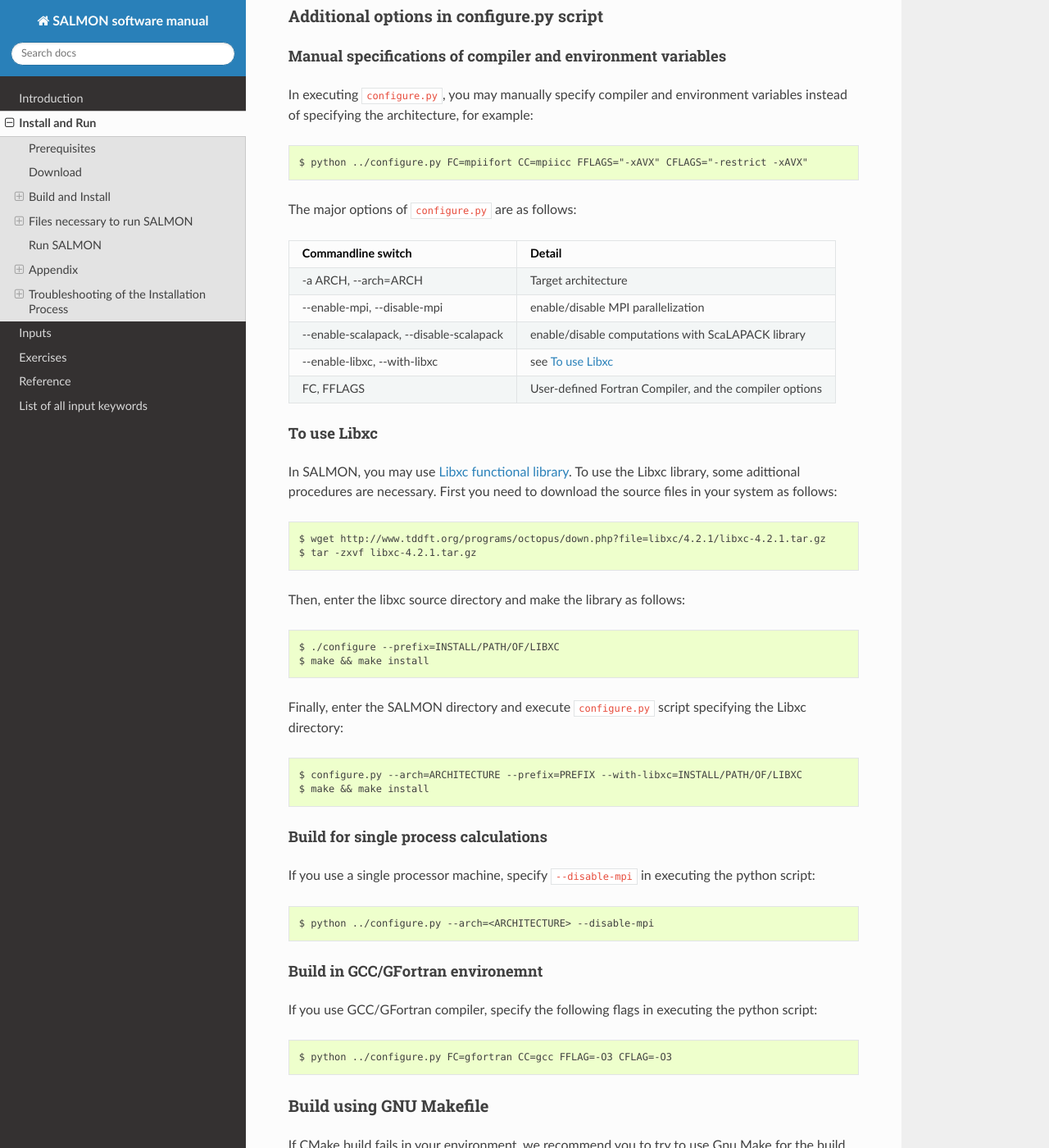
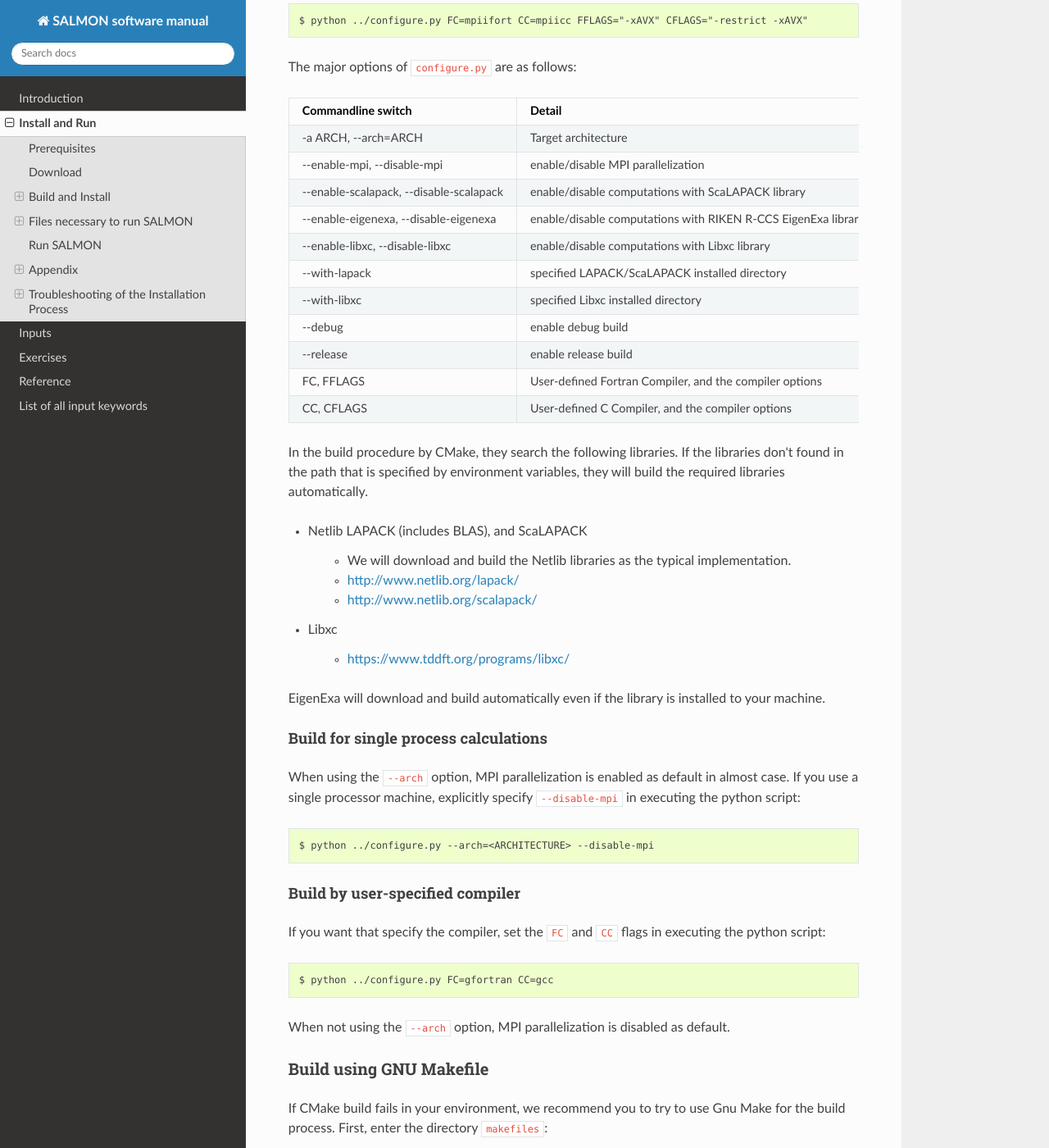
Before and after one commit to SALMON-TDDFT/SALMON-DOCS, a Sphinx documentation site: the page built from source/install_and_run.rst, in a window 1280 px wide and 1400 px high, scrolled down 5662 px. Shown: the whole window at 82% size. Built offline with Sphinx 7.4.7 and the Read the Docs theme 2.0.0, drawn with Linux system fonts in a browser that asks for light colours; formulas are drawn with MathJax 3; some of the changed text lies outside the part shown.

Commit message:
update: 'install and run' version 2.

```diff
--- a/source/install_and_run.rst
+++ b/source/install_and_run.rst
@@ -6,18 +6,18 @@
 Prerequisites
 ----------------
 
-In this guide, it is assumed that readers have a basic knowledge of Unix and its command line operations.
+In this guide, it is assumed that readers have a basic knowledge of Linux and its command line operations.
 For the installation of SALMON, following packages are required.
 
 - Fortran90/C compiler. SALMON assumes users have one of the following compilers:
 
   - GCC (Gnu Compiler Collection)
-  - Intel Fortran/C Compiler
+  - Intel Compiler
   - Fujitsu Compiler (at FX100 / K-Computer)
 
 - One of the following library packages for linear algebra:
 
-  - BLAS/LAPACK
+  - Netlib BLAS/LAPACK/ScaLAPACK
   - Intel Math Kernel Library (MKL)
   - Fujitsu Scientific Subroutine Library 2 (SSL-II)
 
@@ -61,44 +61,46 @@
 ~~~~~~~~~~~~~~~~~~~~~~~~~~~~~
 
 First, examine whether CMake is usable in your environment or not.
-Type the following in Unix command-line::
+Type the following in Linux command-line::
 
     $ cmake --version
 
 If CMake is not installed in your system, an error message such as ``cmake: command not found`` will appear.
 If CMake is installed on your system, the version number will be shown.
-To build SALMON, CMake of version 3.0.2 or later is required.
-If you confirm that CMake of version 3.0.2 or later is installed in your system, proceed to :any:`build-cmake`.
+To build SALMON, CMake of version 3.14.0 or later is required.
+If you confirm that CMake of version 3.14.0 or later is installed in your system, proceed to :any:`build-cmake`.
 However, we realize that old versions of CMake are installed in many systems.
 If CMake is not installed or CMake of older versions is installed in your system, you need to install the new version by yourself.
 It is a simple procedure and explained below.
 
 
-Installation of CMake
-~~~~~~~~~~~~~~~~~~~~~~~~~~~~~
+Installation of CMake (pre-compiled binary of Linux)
+~~~~~~~~~~~~~~~~~~~~~~~~~~~~~~~~~~~~~~~~~~~~~~~~~~~~
 
 `CMake <https://cmake.org/>`_ is a cross-platform build tool.
-The simplest way to make CMake usable in your environment is to get `the binary distribution of CMake from the download page <https://cmake.org/download/>`_. (The file name of the binary distribution will be ``cmake-<VERSION>-<PLATFORM>.tar.gz``). In standard Unix environment, a file for the platform of Linux x86_64 will be appropriate.
+The simplest way to make CMake usable in your environment is to get `the binary distribution of CMake from the download page <https://cmake.org/download/>`_. (The file name of the binary distribution will be ``cmake-<VERSION>-<PLATFORM>.tar.gz``). In standard Linux environment, a file for the platform of Linux x86_64 will be appropriate.
 
 To download the file, proceed as follows: We assume that you are in the directory that you extracted files from the downloaded file of SALMON,
-and that you will use the version 3.8.2. First get the URL of the download link from your browser, and use ``wget`` command in your Unix command-line::
+and that you will use the version 3.16.8. First get the URL of the download link from your browser, and use ``wget`` command in your Linux command-line::
 
-    $ wget https://cmake.org/files/v3.8/cmake-3.8.2-Linux-x86_64.tar.gz
+    $ wget https://cmake.org/files/v3.16/cmake-3.16.8-Linux-x86_64.tar.gz
 
 Next, unpack the archive by::
 
-    $ tar -zxvf cmake-3.8.2-Linux-x86_64.tar.gz
+    $ tar -zxvf cmake-3.16.8-Linux-x86_64.tar.gz
 
-and you will have the binary ``make-3.8.2-Linux-x86_64/bin/cmake`` in your directory.
+and you will have the binary ``make-3.16.8-Linux-x86_64/bin/cmake`` in your directory.
 
 To make the ``cmake`` command usable in your command-line, you need to modify the environment variable ``$PATH`` so that the executable of CMake are settled inside the directory specified in your ``$PATH``.
 If you use the bash shell, you need to modify the file ``~/.bashrc`` that specifies the ``$PATH`` variable. It can be done by typing the following command in your login directory::
 
-    $ export PATH=<SALMON_INSTALLATION_DIRECTORY>/cmake-3.8.2-Linux-x86_64/bin:$PATH
+    $ export PATH=<SALMON_INSTALLATION_DIRECTORY>/cmake-3.16.8-Linux-x86_64/bin:$PATH
 
 and then reload the configuration by typing::
 
     $ source ~/.bashrc
+
+See :any:`installation-cmake` describes Other way of the installation.
 
 
 .. _build-cmake:
@@ -106,7 +108,7 @@
 Build using CMake
 ~~~~~~~~~~~~~~~~~~~~~~~~~~~~~~~~~
 
-Confirming that CMake of version 3.0.2 or later can be usable in your environment, proceed the following steps.
+Confirming that CMake of version 3.14.0 or later can be usable in your environment, proceed the following steps.
 We assume that you are in the directory SALMON.
 
 1. Create a new temporary directory ``build`` and move to the directory::
@@ -133,11 +135,9 @@
 intel-avx2     Intel Processer (Haswell, Broadwell ..)  Intel Compiler    Intel MKL
 intel-avx512   Intel Processer (Skylake-SP)             Intel Compiler    Intel MKL
 fujitsu-fx100  FX100 Supercomputer                      Fujitsu Compiler  SSL-II
-fujitsu-k      Fujitsu FX100 / K-computer               Fujitsu Compiler  SSL-II
 =============  =======================================  ================  =================
 
-If the build is successful, you will get a file ``salmon.cpu`` at the directory ``salmon/bin``.
-If you specify many-core architechtures, ``intel-knl`` or ``intel-knc``, you find a file ``salmon.mic`` or both files ``salmon.cpu`` and ``salmon.mic``.
+If the build is successful, you will get a file ``salmon`` at the top-level build directory.
 
 
 Files necessary to run SALMON
@@ -209,25 +209,22 @@
 Run SALMON
 -----------------------------------
 
-Before running SALMON, the following preparations are required as described above: The executable file of ``salmon.cpu`` and ``salmon.mic`` (if your system is the many-core machine) should be built from the source file of SALMON. An input file ``inputfile.inp`` and pseudopotential files should also be prepared.
+Before running SALMON, the following preparations are required as described above: The executable file of ``salmon`` should be built from the source file of SALMON. An input file ``inputfile.inp`` and pseudopotential files should also be prepared.
 
 The execution of the calculation can be done as follows: In single process environment, type the following command::
 
-    $ salmon.cpu < inputfile.inp > fileout.out
+    $ salmon < inputfile.inp > fileout.out
 
 In multiprocess environment in which the command to execute parallel calculations using MPI is ``mpiexec``, type the following command::
 
-    $ mpiexec -n NPROC salmon.cpu < inputfile.inp > fileout.out
+    $ mpiexec -n NPROC salmon < inputfile.inp > fileout.out
 
 where NPROC is the number of MPI processes that you will use.
-In many-core processor (e.g. intel-knl)  environment, the execution command is::
-
-    $ mpiexec.hydra -n NPROC salmon.mic < inputfile.inp > fileout.out
 
 The execution command and the job submission procedure depends much on local environment. We summarize general conditions to execute SALMON:
 
 - SALMON runs in both single-process and multi-process environments using MPI.
-- executable files are prepared as ``/salmon/bin/salmon.cpu`` and/or ``/salmon/bin/salmon.mic`` in the standard build procedure.
+- executable files are prepared as ``salmon`` in the standard build procedure.
 - to start calculations, ``inputfile.inp`` should be read through ``stdin``.
 
 
@@ -254,48 +251,50 @@
 -a ARCH, --arch=ARCH                     Target architecture
 --enable-mpi, --disable-mpi              enable/disable MPI parallelization
 --enable-scalapack, --disable-scalapack  enable/disable computations with ScaLAPACK library
---enable-libxc, --with-libxc             see :any:`use-libxc`
+--enable-eigenexa, --disable-eigenexa    enable/disable computations with RIKEN R-CCS EigenExa library
+--enable-libxc, --disable-libxc          enable/disable computations with Libxc library
+--with-lapack                            specified LAPACK/ScaLAPACK installed directory
+--with-libxc                             specified Libxc installed directory
+--debug                                  enable debug build
+--release                                enable release build
 FC, FFLAGS                               User-defined Fortran Compiler, and the compiler options
+CC, CFLAGS                               User-defined C Compiler, and the compiler options
 =======================================  ===================================================
 
+In the build procedure by CMake, they search the following libraries.
+If the libraries don't found in the path that is specified by environment variables, they will build the required libraries automatically.
 
-.. _use-libxc:
+- Netlib LAPACK (includes BLAS), and ScaLAPACK
 
-To use Libxc
-^^^^^^^^^^^^^
+    - We will download and build the Netlib libraries as the typical implementation.
+    - http://www.netlib.org/lapack/
+    - http://www.netlib.org/scalapack/
 
-In SALMON, you may use `Libxc functional library <http://www.tddft.org/programs/libxc/installation/>`_.
-To use the Libxc library, some adittional procedures are necessary.
-First you need to download the source files in your system as follows::
+- Libxc
 
-    $ wget http://www.tddft.org/programs/octopus/down.php?file=libxc/4.2.1/libxc-4.2.1.tar.gz
-    $ tar -zxvf libxc-4.2.1.tar.gz
+    - https://www.tddft.org/programs/libxc/
 
-Then, enter the libxc source directory and make the library as follows::
-
-    $ ./configure --prefix=INSTALL/PATH/OF/LIBXC
-    $ make && make install
-
-Finally, enter the SALMON directory and execute ``configure.py`` script specifying the Libxc directory::
-
-    $ configure.py --arch=ARCHITECTURE --prefix=PREFIX --with-libxc=INSTALL/PATH/OF/LIBXC
-    $ make && make install
+EigenExa will download and build automatically even if the library is installed to your machine.
 
 
 Build for single process calculations
 ^^^^^^^^^^^^^^^^^^^^^^^^^^^^^^^^^^^^^^
 
-If you use a single processor machine, specify ``--disable-mpi`` in executing the python script::
+When using the ``--arch`` option, MPI parallelization is enabled as default in almost case.
+If you use a single processor machine, explicitly specify ``--disable-mpi`` in executing the python script::
 
     $ python ../configure.py --arch=<ARCHITECTURE> --disable-mpi
 
 
-Build in GCC/GFortran environemnt
+Build by user-specified compiler
 ^^^^^^^^^^^^^^^^^^^^^^^^^^^^^^^^^^^^^
 
-If you use GCC/GFortran compiler, specify the following flags in executing the python script::
+If you want that specify the compiler, set the ``FC`` and ``CC`` flags in executing the python script::
 
-    $ python ../configure.py FC=gfortran CC=gcc FFLAG=-O3 CFLAG=-O3
+    $ python ../configure.py FC=gfortran CC=gcc
+
+When not using the ``--arch`` option, MPI parallelization is disabled as default.
+
 
 
 .. _build-gnu-make:
@@ -333,54 +332,16 @@
 Troubleshooting of the Installation Process
 -------------------------------------------
 
+.. _installation-cmake:
+
 Installation of CMake
 ~~~~~~~~~~~~~~~~~~~~~
 
 The `CMake <https://cmake.org/>`_ is a cross-platform build tool. In order to build the
-SALMON from the source code, the CMake of version 3.0.2 or later is
+SALMON from the source code, the CMake of version 3.14.0 or later is
 required. You may install it following one of the three instructions
 below.
 
-Installation of pre-compiled binary
-^^^^^^^^^^^^^^^^^^^^^^^^^^^^^^^^^^^
-
-You can get the binary distribution from the `download page <https://cmake.org/download/>`__. First,
-move to the directory that you installed SALMON,
-
-::
-
-   cd <SALMON_INSTALLATION_DIRECTORY>
-
-and download the binary distribution (``cmake-<VERSION>-<PLATFORM>.tar.gz``) appropriate for your platform. You
-can do it by copy the URL of download link from the browser, and use
-``wget`` command:
-
-::
-
-   wget https://cmake.org/files/v3.8/cmake-3.8.2-Linux-x86_64.tar.gz
-
-In this document, we will use version 3.8.2 as an example. You can
-unpack the downloaded archive
-
-::
-
-   tar -zxvf cmake-3.8.2-Linux-x86_64.tar.gz
-
-and you will have the binary ``make-3.8.2-Linux-x86_64/bin/cmake``.
-
-Next, to utilize the ``cmake`` command, it is required that the
-executable are settled inside the directory specified in your ``$PATH``.
-If you use the bash shell, edit ``~/.bashrc`` and append the line:
-
-::
-
-   export PATH=<SALMON_INSTALLATION_DIRECTORY>/cmake-3.8.2-Linux-x86_64/bin:$PATH
-
-and reload the configuration:
-
-::
-
-   source ~/.bashrc
 
 Installation by package manager
 ^^^^^^^^^^^^^^^^^^^^^^^^^^^^^^^
@@ -411,20 +372,20 @@
 ^^^^^^^^^^^^^^^^^^^^^^^^^^^^^
 
 You can get the source code distribution from the `download page <https://cmake.org/download/>`__. In
-this time, we will use the cmake version 3.8.2 as an example. Download
+this time, we will use the cmake version 3.16.8 as an example. Download
 the archive by ``wget`` comamnd and unpack it as below:
 
 ::
 
-   wget https://cmake.org/files/v3.8/cmake-3.8.2.tar.gz
-   tar -zxvf cmake-3.8.2.tar.gz
+   wget https://cmake.org/files/v3.16/cmake-3.16.8.tar.gz
+   tar -zxvf cmake-3.16.8.tar.gz
 
 And, move to the unpacked directory and build.
 
 ::
 
 
-   cd cmake-3.8.2
+   cd cmake-3.16.8
    ./configure --prefix=INSTALLATION_DIRECTORY
    make
    make install
@@ -444,6 +405,3 @@
 ::
 
    source ~/.bashrc
-
-Installation of BLAS/LAPACK
-~~~~~~~~~~~~~~~~~~~~~~~~~~~
```
